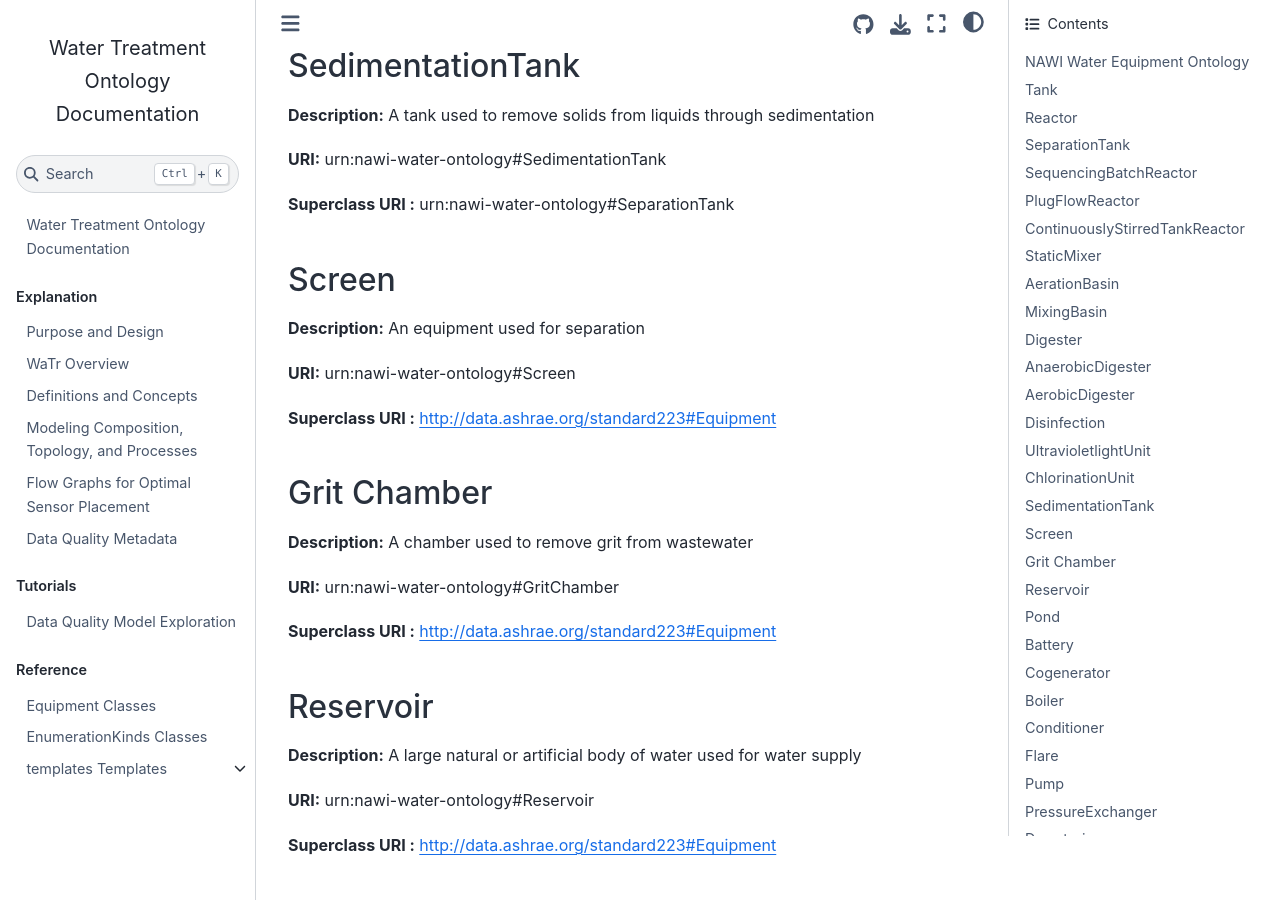
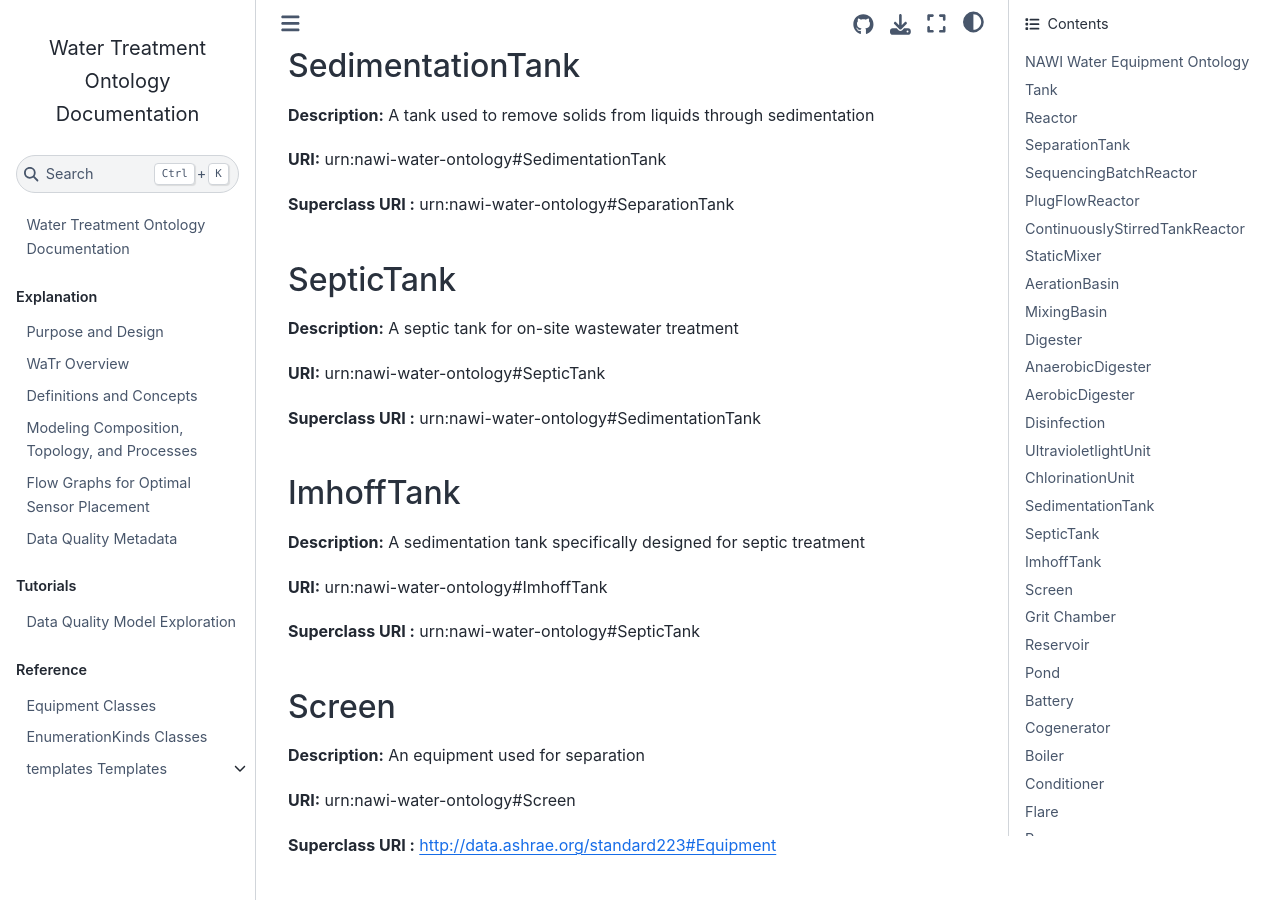
Before and after one commit to DataDrivenCPS/water-ontology, a Jupyter Book: the page built from docs/reference/ontology_documentation.md, in a window 1280 px wide and 900 px high, scrolled down 3745 px. Built offline with Jupyter Book 1.0.4 settings and Sphinx 7.4.7 and the Sphinx Book theme 1.1.4, drawn with Linux system fonts in a browser that asks for light colours; some of the changed text lies outside the part shown.

Commit message:
Specifying ImhoffTank as sub-type of SepticTank. Both are sedimentation.
Reverting definition of TricklingFiltration to include Biofiltration (not BAF)

Fixing bug on RapidSandFilter inheriting MediaFiltrationUnit

Updating documentation for equipment + substances for this PR

```diff
--- a/docs/reference/ontology_documentation.md
+++ b/docs/reference/ontology_documentation.md
@@ -133,6 +133,22 @@
 **URI:** urn:nawi-water-ontology#SedimentationTank
 
 **Superclass URI :** urn:nawi-water-ontology#SeparationTank
+
+## SepticTank
+
+**Description:** A septic tank for on-site wastewater treatment
+
+**URI:** urn:nawi-water-ontology#SepticTank
+
+**Superclass URI :** urn:nawi-water-ontology#SedimentationTank
+
+## ImhoffTank
+
+**Description:** A sedimentation tank specifically designed for septic treatment
+
+**URI:** urn:nawi-water-ontology#ImhoffTank
+
+**Superclass URI :** urn:nawi-water-ontology#SepticTank
 
 ## Screen
 
@@ -308,7 +324,15 @@
 
 **URI:** urn:nawi-water-ontology#TricklingFilter
 
-**Superclass URI :** urn:nawi-water-ontology#Filter, urn:nawi-water-ontology#Reactor
+**Superclass URI :** urn:nawi-water-ontology#Filter
+
+## MovingBedBioreactor
+
+**Description:** MBBR process using suspended growth media in a tank
+
+**URI:** urn:nawi-water-ontology#MovingBedBioreactor
+
+**Superclass URI :** urn:nawi-water-ontology#Filter
 
 ## MembraneBioreactor
 
```
Also changed, not shown: other parts of docs/reference/ontology_documentation.md (+1 -1 lines), docs/reference/equipment_documentation.md (+19 -1 lines), docs/reference/substances_documentation.md (+18 -0 lines), 2 other files.
